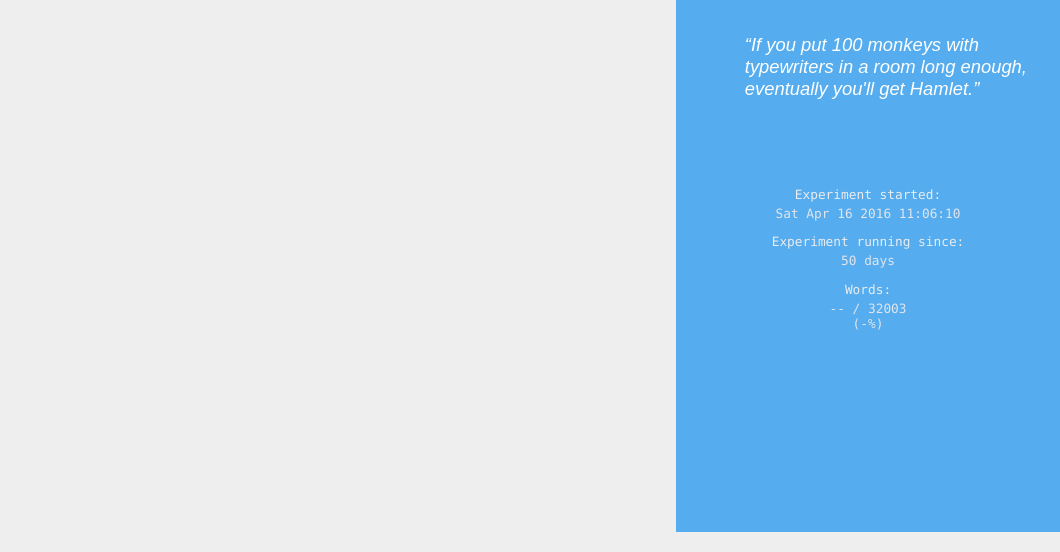
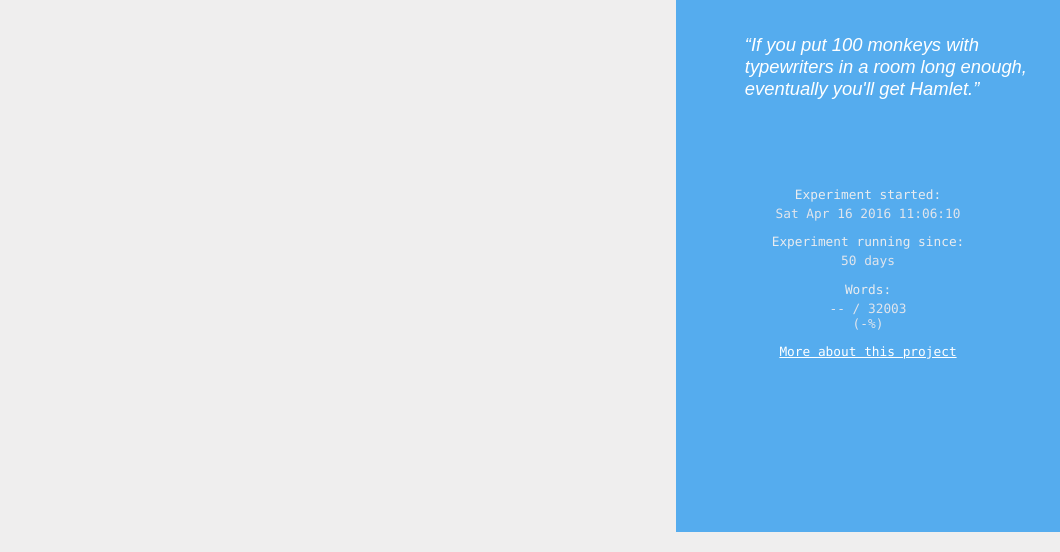
Before and after one commit to lipsumar/twitter-writes-hamlet, a website: page public/index.html in a window 1280 px wide. Shown: the part 268-820 px from the top of the page, without its empty margins (220-1280 px from the left). Drawn offline with nearby package versions, Linux system fonts and the light colour scheme; no server answers.

Commit message:
Add README

```diff
--- a/public/index.html
+++ b/public/index.html
@@ -46,6 +46,8 @@
 
 				<div class="stat__name">Words:</div>
 				<div class="stat__value"><span class="word-count">--</span> / 32003<br>(<span class="word-count-pc">-%</span>)</div>
+
+				<a href="http://blog.lipsumarium.com/twitter-writes-hamlet/" class="stat__name" style="color:white">More about this project</a>
 			</div>
 
 
```
Also changed, not shown: README.md (added).
